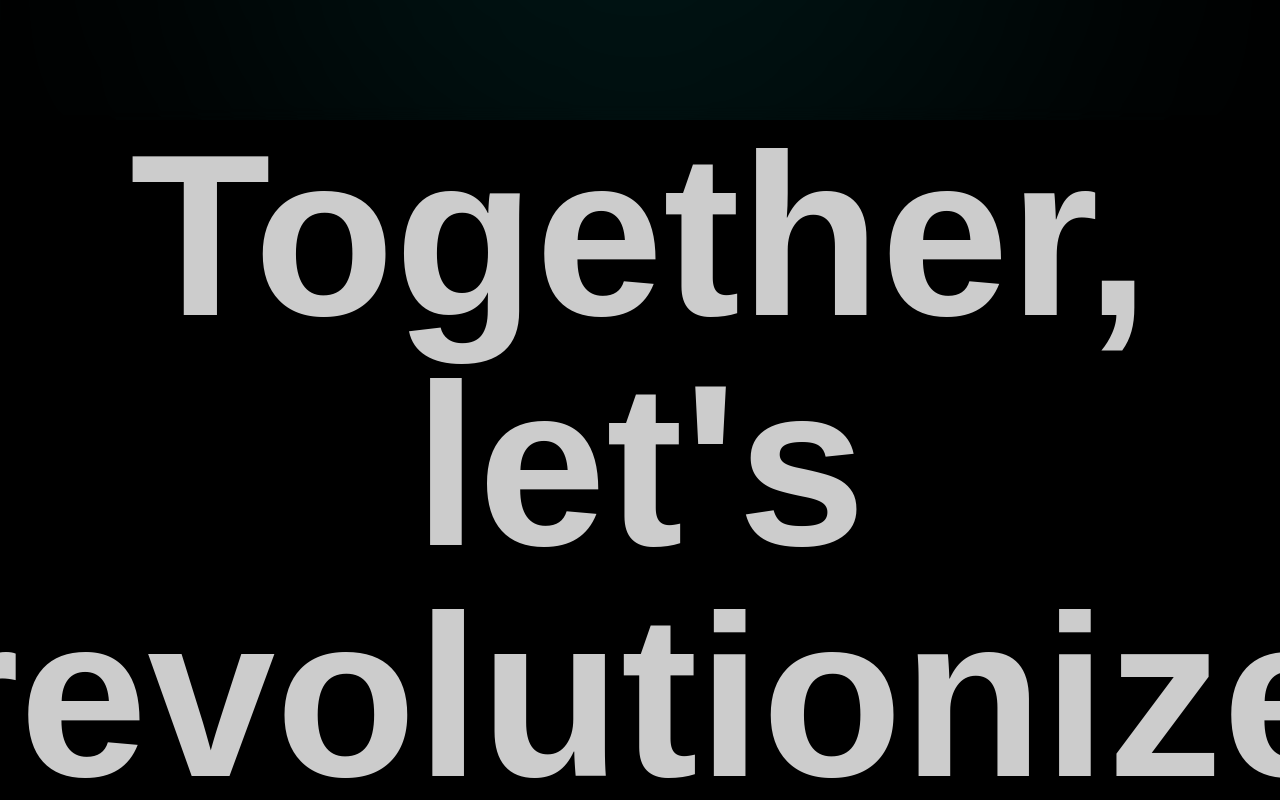
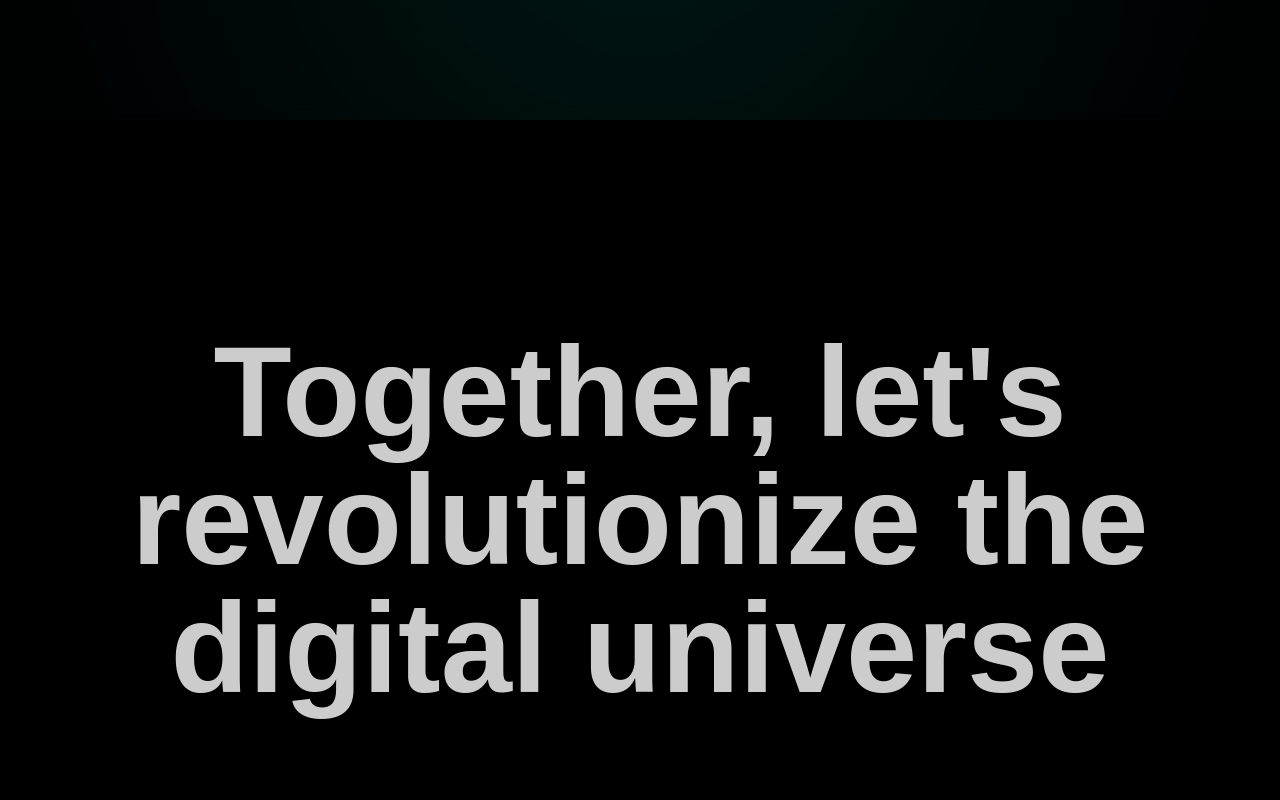
Before and after one commit to adodeme/porfolio_awwwards, a Next.js app: page / in a window 1280 px wide. Shown: the part 680-1480 px from the top of the page. Built offline with nearby package versions, Linux system fonts and the light colour scheme.

Commit message:
Add cinematic reveal

```diff
--- a/components/ScrollReveal.tsx
+++ b/components/ScrollReveal.tsx
@@ -25,12 +25,12 @@ export default function ScrollReveal() {
 
   return (
     <section className="min-h-screen flex items-center justify-center relative z-10 overflow-hidden">
-      <h4
+      <p
         ref={titleRef}
-        className="text-white/80 font-black text-[18vw] leading-none text-center select-none"
+        className="text-white/80 font-black text-[10vw] leading-none text-center select-none"
       >
         Together, let's revolutionize the digital universe
-      </h4>
+      </p>
     </section>
   );
 }
```
